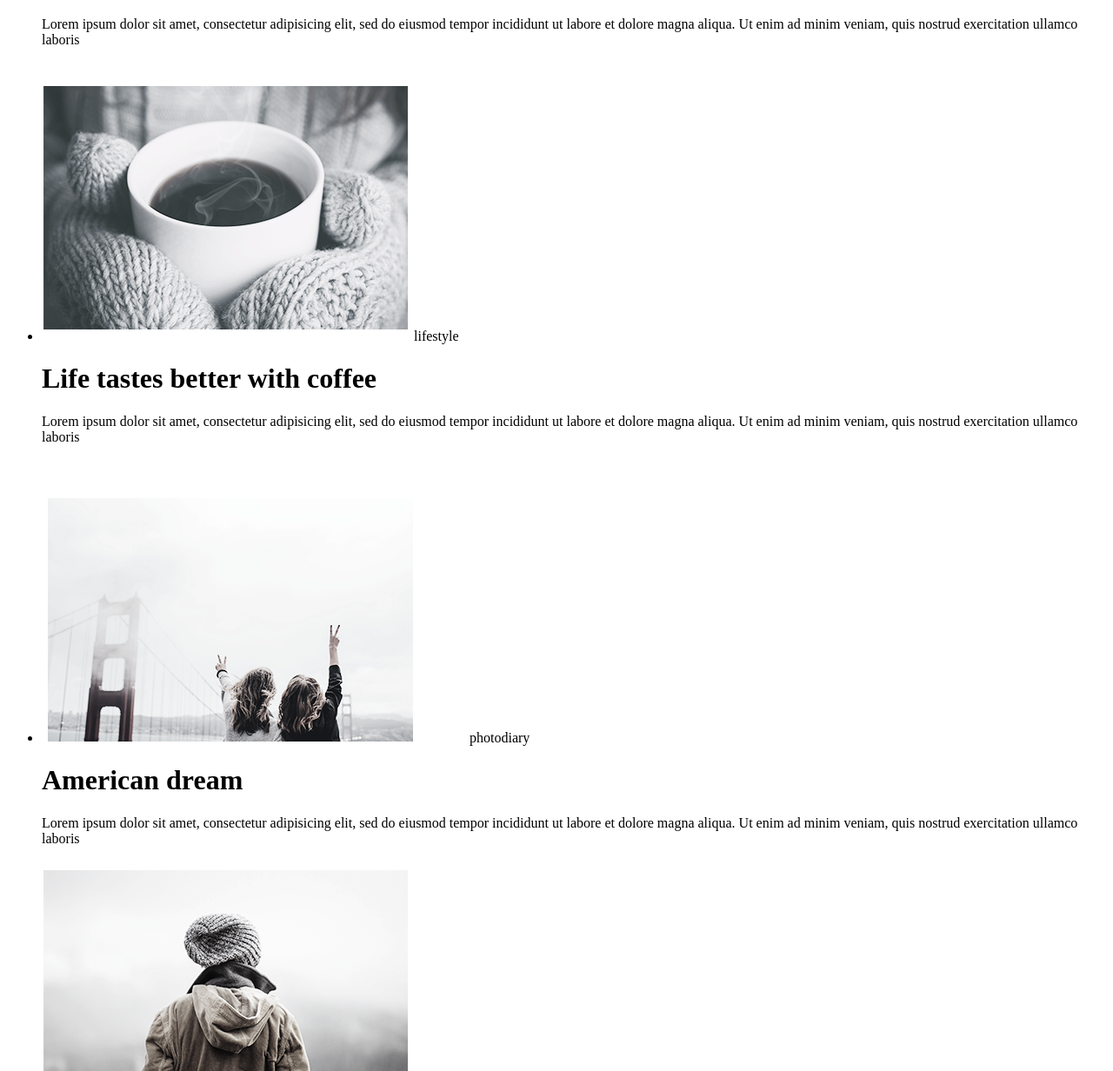
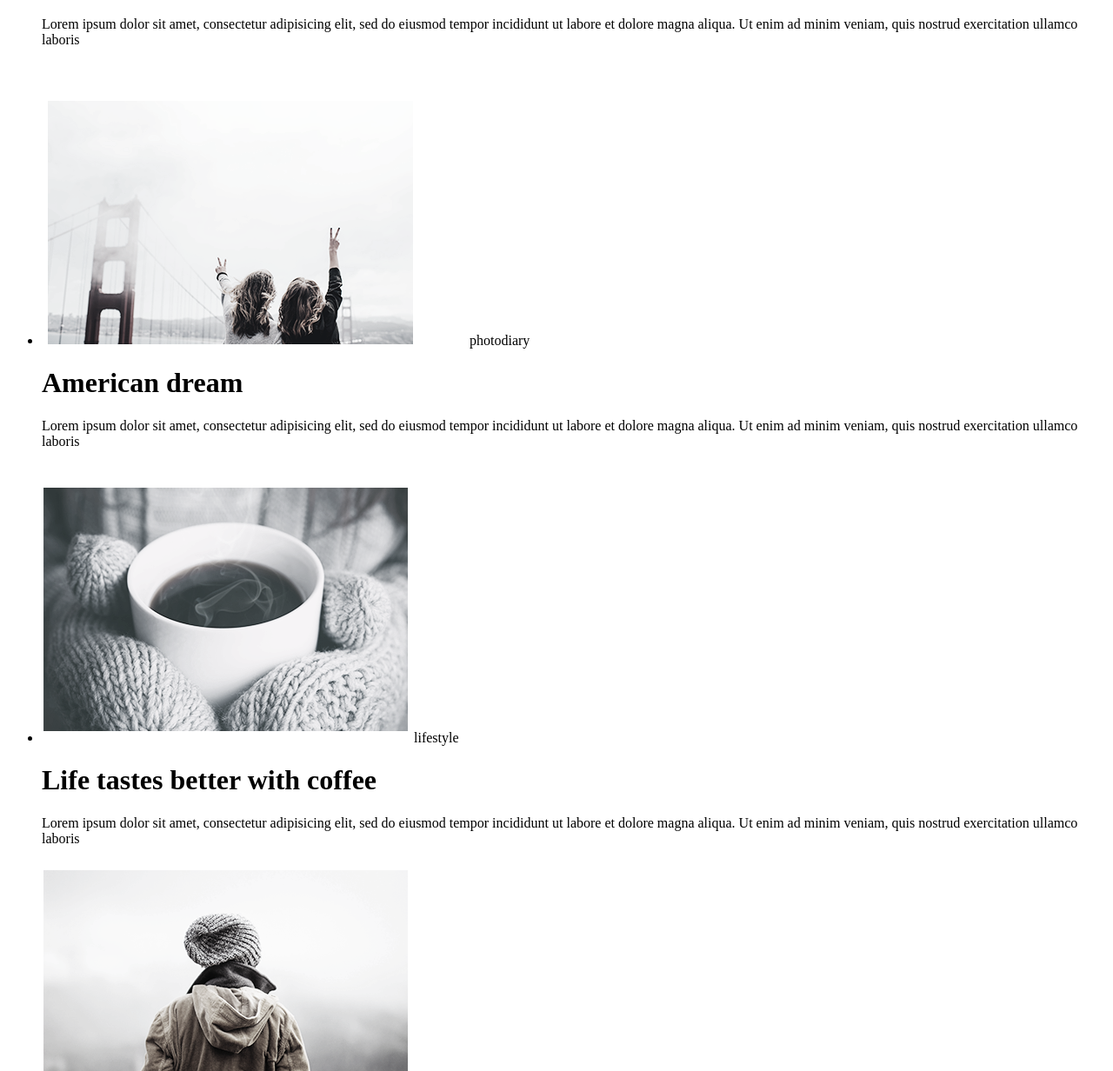
Before and after one commit to padlukad/goit-markup-hw-02, a plain HTML site: page index.html in a window 1280 px wide. Shown: the part 488-1720 px from the top of the page at 87% size. Drawn offline with Linux system fonts and the light colour scheme.

Commit message:
rewright

```diff
--- a/index.html
+++ b/index.html
@@ -16,6 +16,7 @@
             </ul>
         </div>
         <main>
+            <div>
                 <ul>
                     <li>
                         <img src="images/image-1.png" alt="">
@@ -24,15 +25,19 @@
                         <p>Lorem ipsum dolor sit amet, consectetur adipisicing elit, sed do eiusmod tempor incididunt ut labore et dolore magna aliqua. Ut enim ad minim veniam, quis nostrud exercitation ullamco laboris</p>
                     </li>
                     <li>
+                        <img src="images/image-3.png" alt="">
+                        <span>photodiary</span>
+                        <h1>American dream</h1>
+                        <p>Lorem ipsum dolor sit amet, consectetur adipisicing elit, sed do eiusmod tempor incididunt ut labore et dolore magna aliqua. Ut enim ad minim veniam, quis nostrud exercitation ullamco laboris</p>
+                    </li>
+                </ul>
+            </div>
+            <div>
+                <ul>
+                    <li>
                         <img src="images/image-2.png" alt="">
                         <span>lifestyle</span>
                         <h1>Life tastes better with coffee</h1>
-                    <p>Lorem ipsum dolor sit amet, consectetur adipisicing elit, sed do eiusmod tempor incididunt ut labore et dolore magna aliqua. Ut enim ad minim veniam, quis nostrud exercitation ullamco laboris</p>
-                </li>
-                <li>
-                    <img src="images/image-3.png" alt="">
-                    <span>photodiary</span>
-                    <h1>American dream</h1>
                         <p>Lorem ipsum dolor sit amet, consectetur adipisicing elit, sed do eiusmod tempor incididunt ut labore et dolore magna aliqua. Ut enim ad minim veniam, quis nostrud exercitation ullamco laboris</p>
                     </li>
                     <li>
@@ -42,6 +47,7 @@
                         <p>Lorem ipsum dolor sit amet, consectetur adipisicing elit, sed do eiusmod tempor incididunt ut labore et dolore magna aliqua. Ut enim ad minim veniam, quis nostrud exercitation ullamco laboris</p>
                     </li>
                 </ul>
+            </div>
         </main>
         <button>Load more</button>
     </div>
```
Lines whose indentation alone changed are shown as unchanged.
